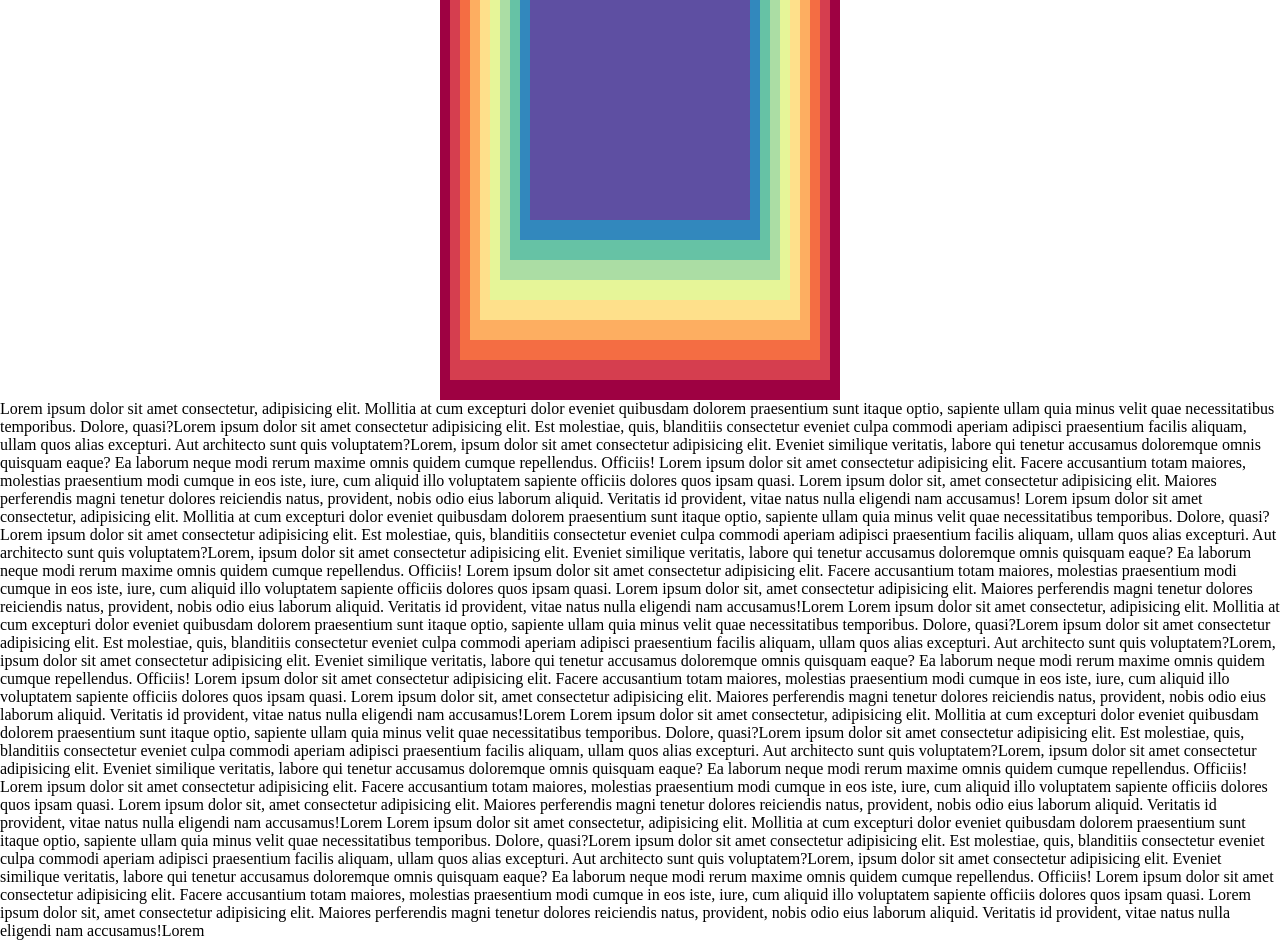
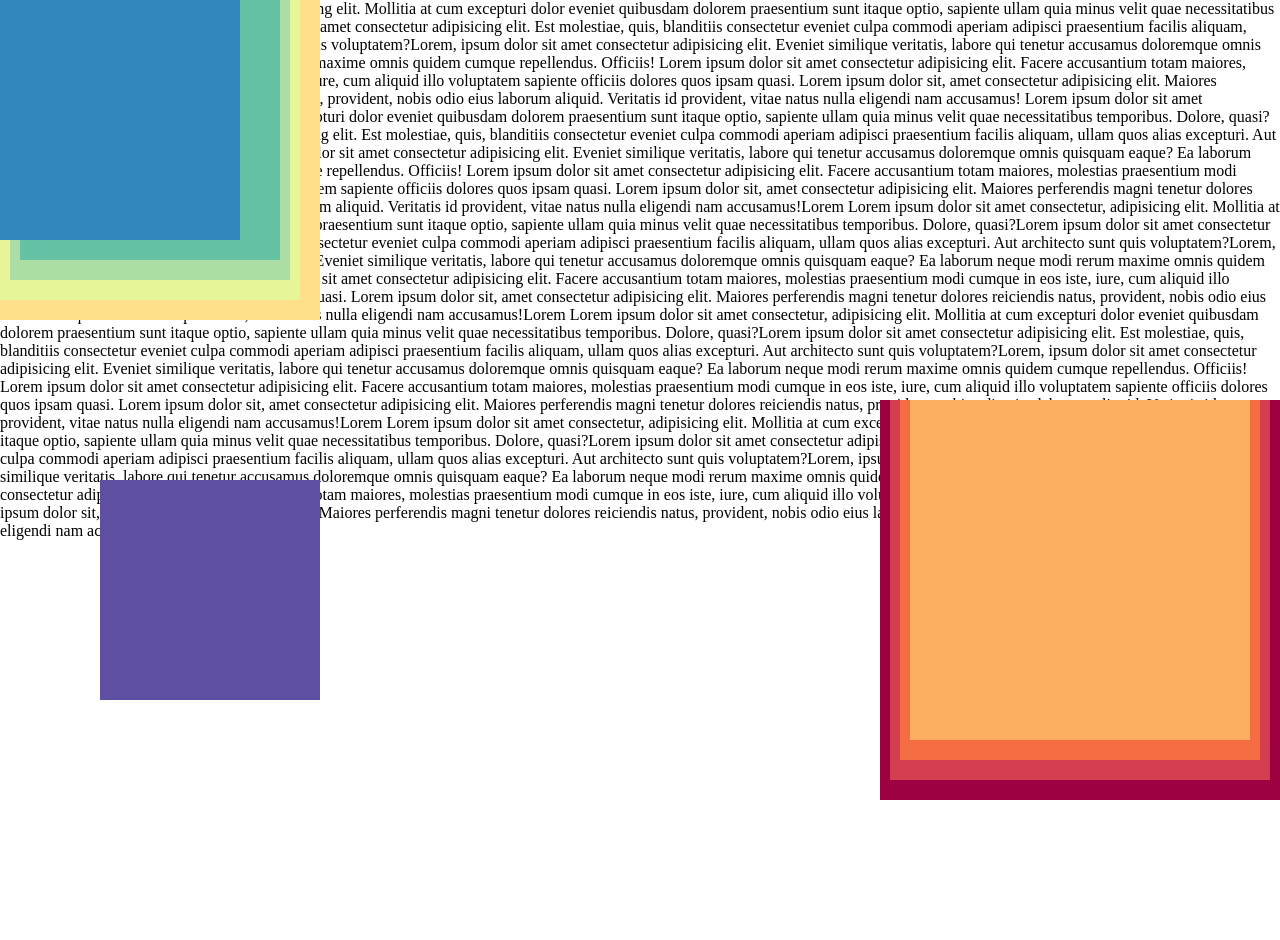
Before and after one commit to rankiandras/w3-practice, a plain HTML site: page frontend/index.html in a window 1280 px wide. After the commit the page ends 800 px from the top, so only its background shows below. Drawn offline with Linux system fonts and the light colour scheme.

Commit message:
position fixed

```diff
--- a/frontend/style.css
+++ b/frontend/style.css
@@ -44,72 +44,84 @@
   height: 200px;
 }*/
 
+div{
+  margin: auto;
+}
+
 #cube1{
   background-color: #9e0142;
+  position: fixed;
+  right: 0;
+  bottom: 0;
   width: 400px;
   height: 400px;
-  margin: auto;
 }
 
 #cube2{
   background-color: #d53e4f;
   width: 380px;
   height: 380px;
-  margin: auto;
 }
 
 #cube3{
   background-color: #f46d43;
   width: 360px;
   height: 360px;
-  margin: auto;
 }
 
 #cube4{
   background-color: #fdae61;
   width: 340px;
   height: 340px;
-  margin: auto;
 }
 
 #cube5{
   background-color: #fee08b;
   width: 320px;
   height: 320px;
-  margin: auto;
+  position: fixed;
+  left: 0;
+  top: 0;
+
 }
 
 #cube6{
   background-color: #e6f598;
   width: 300px;
   height:300px;
-  margin: auto;
+  position: fixed;
+  left: 0;
+  top: 0;
+
 }
 
 #cube7{
   background-color: #abdda4;
   width: 280px;
   height: 280px;
-  margin: auto;
 }
 
 #cube8{
   background-color: #66c2a5;
   width: 260px;
   height: 260px;
-  margin: auto;
 }
 
 #cube9{
   background-color: #3288bd;
   width: 240px;
   height: 240px;
-  margin: auto;
+  position: fixed;
+  left: 0;
+  top: 0;
+
 }
 
 #cube10{
   background-color: #5e4fa2;
   width: 220px;
   height: 220px;
-  margin: auto;
+  position: fixed;
+  left: 100px;
+  bottom: 100px;
 }
```
